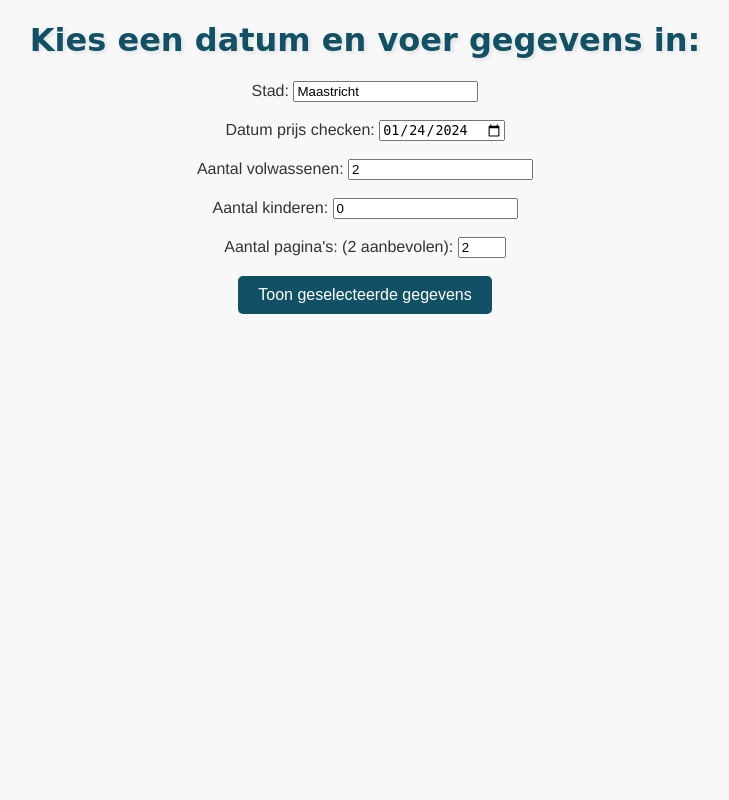
After one commit to rodivanrooijen/HotelYCN24DATA, a FastAPI app: template templates/startscraping.html in a window 1280 px wide. The commit adds this page. Shown: the whole page, without its empty margins (275-1004 px from the left). Run offline with FastAPI, Linux system fonts and the light colour scheme; the template is opened without the code that fills it, so the values that code supplies are empty.

Commit message:
laatste 24-1

```diff
--- a/main.py
+++ b/main.py
@@ -1,20 +1,22 @@
 # import libraries
-from fastapi import FastAPI, Request, Query, Depends
+from fastapi import FastAPI, Request, Query, Depends, APIRouter
 from fastapi.templating import Jinja2Templates
 from fastapi.staticfiles import StaticFiles
-from fastapi.responses import StreamingResponse, JSONResponse
+from fastapi.responses import StreamingResponse, JSONResponse, HTMLResponse
 from func_scraping import scrape_booking_data
 import pandas as pd
 import seaborn as sns
 import matplotlib.pyplot as plt
 import base64
 from io import BytesIO
-from datetime import datetime
+from datetime import datetime, timedelta, date
 from sqlalchemy import create_engine, Column, Integer, String, Float, DateTime
 from sqlalchemy.ext.declarative import declarative_base
 from sqlalchemy.orm import sessionmaker
 from sqlalchemy.orm.session import Session
 import os
+import calendar as cal_module
+from typing import Optional
 
 # Connect to MySQL database
 DATABASE_URL = "mysql+mysqlconnector://root:@localhost/scraping"
@@ -38,7 +40,14 @@ class HotelData(Base):
     beoordeling = Column(Float)
     last_execution_time = Column(DateTime)
 
+class Prijzen(Base):
+    __tablename__ = "prijzen"
 
+    id = Column(Integer, primary_key=True, index=True)
+    hotel = Column(String(255), index=True)
+    kamertype = Column(String(255))
+    prijs = Column(Float)
+    datum = Column(DateTime)
 
 Base.metadata.create_all(bind=engine)
 SessionLocal = sessionmaker(autocommit=False, autoflush=False, bind=engine)
@@ -67,17 +76,34 @@ def get_db():
     finally:
         db.close()
 
+@app.get("/", response_class=HTMLResponse)
+async def show_form(request: Request):
+    return templates.TemplateResponse("startscraping.html", {"request": request})
 
-@app.get("/")
-async def root(request: Request):
-    global last_execution_time, last_execution_status, hotelgegevens, stad, checkin_datum, checkout_datum, num_volwassenen, num_kinderen, max_paginas
+@app.get("/scrapingresult")
+async def scrapingresult(
+    request: Request,
+    stad: Optional[str] = Query("Maastricht", description="The city name"),
+    checkin_datum: Optional[str] = Query("2024-01-28", description="Check-in date"),
+    num_volwassenen: Optional[int] = Query(2, description="Number of adults"),
+    num_kinderen: Optional[int] = Query(0, description="Number of children"),
+    max_paginas: Optional[int] = Query(2, description="Maximum pages to scrape"),
+):
+    global last_execution_time, last_execution_status, hotelgegevens
 
-    stad = 'Maastricht'
-    checkin_datum = '2024-01-28'
-    checkout_datum = '2024-01-29'
-    num_volwassenen = 2
-    num_kinderen = 0
-    max_paginas = 2
+    checkin_datum = datetime.strptime(checkin_datum, "%Y-%m-%d")
+    checkout_datum = (checkin_datum + timedelta(days=1))
+    checkin_datum = checkin_datum.strftime("%Y-%m-%d")
+    checkout_datum = checkout_datum.strftime("%Y-%m-%d")
+    # max_paginas = 2
+
+    # Use the user-provided values
+    stad = stad
+    checkin_datum = checkin_datum
+    checkout_datum = checkout_datum
+    num_volwassenen = num_volwassenen
+    num_kinderen = num_kinderen
+    max_paginas = max_paginas
 
     hotelgegevens = scrape_booking_data(stad, checkin_datum, checkout_datum, num_volwassenen, num_kinderen, max_paginas)
 
@@ -240,3 +266,65 @@ async def load_data(db: Session = Depends(get_db)):
         return JSONResponse(content={"message": "Data successfully loaded into the database."})
     else:
         return JSONResponse(content={"message": "No data available to load into the database."})
+
+@app.get("/price_analysis", response_class=HTMLResponse)
+async def price_analysis(request: Request, db: Session = Depends(get_db)):
+    # Ophalen van unieke waarden voor hotels en kamertypes uit de tabel "prijzen"
+    hotels = db.query(Prijzen.hotel).distinct().all()
+    kamertypes = db.query(Prijzen.kamertype).distinct().all()
+
+    hotels = [hotel[0] for hotel in hotels]
+    kamertypes = [kamertype[0] for kamertype in kamertypes]
+
+    # Fetch prices from the database
+    prices = db.query(Prijzen.hotel, Prijzen.kamertype, Prijzen.prijs, Prijzen.datum).all()
+
+    # Organize prices by hotel and room type
+    prices_by_hotel_and_room = {}
+    for price in prices:
+        hotel = price[0]
+        kamertype = price[1]
+        prijs = price[2]
+        datum = price[3].strftime("%Y-%m-%d")
+
+        if hotel not in prices_by_hotel_and_room:
+            prices_by_hotel_and_room[hotel] = {}
+
+        if kamertype not in prices_by_hotel_and_room[hotel]:
+            prices_by_hotel_and_room[hotel][kamertype] = {}
+
+        prices_by_hotel_and_room[hotel][kamertype][datum] = prijs
+
+    return templates.TemplateResponse(
+        "price_analysis.html",
+        {"request": request, "hotels": hotels, "kamertypes": kamertypes, "prices_by_date": prices_by_hotel_and_room},
+    )
+
+router = APIRouter()
+
+# Define the new endpoint
+@router.get("/get_prices_by_date")
+async def get_prices_by_date(hotel: str, kamertype: str, db: Session = Depends(get_db)):
+    """
+    Endpoint to fetch prices based on the selected hotel and kamertype.
+
+    Parameters:
+    - hotel: The selected hotel from the dropdown.
+    - kamertype: The selected kamertype from the dropdown.
+
+    Returns:
+    - A JSON response containing prices by date.
+    """
+    prices_by_date = {}
+
+    # Query the database to get prices based on the selected hotel and kamertype
+    prices = db.query(Prijzen.datum, Prijzen.prijs).filter_by(hotel=hotel, kamertype=kamertype).all()
+
+    for date, price in prices:
+        # Format the date if needed
+        formatted_date = date.strftime("%Y-%m-%d")
+        prices_by_date[formatted_date] = price
+
+    return prices_by_date
+
+app.include_router(router)
--- a/static/styles.css
+++ b/static/styles.css
@@ -3,7 +3,11 @@ body {
     color: #333;
     font-family: 'Helvetica Neue', Arial, sans-serif;
     text-align: center;
-    padding: 20px;
+    padding: 0;
+    margin: 0;
+    display: flex;
+    flex-direction: column;
+    min-height: 100vh;
 }
 
 h1 {
--- /dev/null
+++ b/templates/startscraping.html
@@ -0,0 +1,69 @@
+<!DOCTYPE html>
+<html lang="en">
+<head>
+    <!-- Your existing head content -->
+
+    <title>Datum en Gegevens Keuzemenu</title>
+    <link rel="stylesheet" type="text/css" href="{{ url_for('static', path='styles.css') }}">
+</head>
+<body>
+    <h1>Kies een datum en voer gegevens in:</h1>
+
+    <form id="dataForm" action="/" method="POST" enctype="application/x-www-form-urlencoded">
+        <label for="stad">Stad:</label>
+        <input type="text" id="stad" name="stad" value="Maastricht">
+
+        <br>
+        <br>
+
+        <label for="datum">Datum prijs checken:</label>
+        <input type="date" id="datum" name="datum">
+
+        <script>
+            // Set today's date as the default value for the date input
+            document.getElementById("datum").valueAsDate = new Date();
+        </script>
+
+        <br>
+        <br>
+
+        <label for="volwassenen">Aantal volwassenen:</label>
+        <input type="number" id="volwassenen" name="volwassenen" min="1" value="2">
+
+        <br>
+        <br>
+
+        <label for="kinderen">Aantal kinderen:</label>
+        <input type="number" id="kinderen" name="kinderen" min="0" value="0">
+
+        <br>
+        <br>
+
+        <label for="paginas">Aantal pagina's: (2 aanbevolen):</label>
+        <input type="number" id="paginas" name="paginas" min="1" value="2" max ="5">
+
+        <br>
+        <br>
+
+        <!-- Use type="button" to prevent form submission -->
+        <button type="button" onclick="submitForm()">Toon geselecteerde gegevens</button>
+    </form>
+
+    <script>
+        function submitForm() {
+            // Get values from the form
+            const stad = document.getElementById("stad").value;
+            const datum = document.getElementById("datum").value;
+            const volwassenen = document.getElementById("volwassenen").value;
+            const kinderen = document.getElementById("kinderen").value;
+            const paginas = document.getElementById("paginas").value;
+
+            // Construct the URL
+            const url = `/scrapingresult?stad=${stad}&checkin_datum=${datum}&num_volwassenen=${volwassenen}&num_kinderen=${kinderen}&max_paginas=${paginas}`;
+
+            // Redirect the user to the specified URL
+            window.location.href = url;
+        }
+    </script>
+</body>
+</html>
```
Also changed, not shown: other parts of static/styles.css (+41 -0 lines), templates/price_analysis.html (added, +160 -0 lines), templates/result.html (+9 -0 lines).
